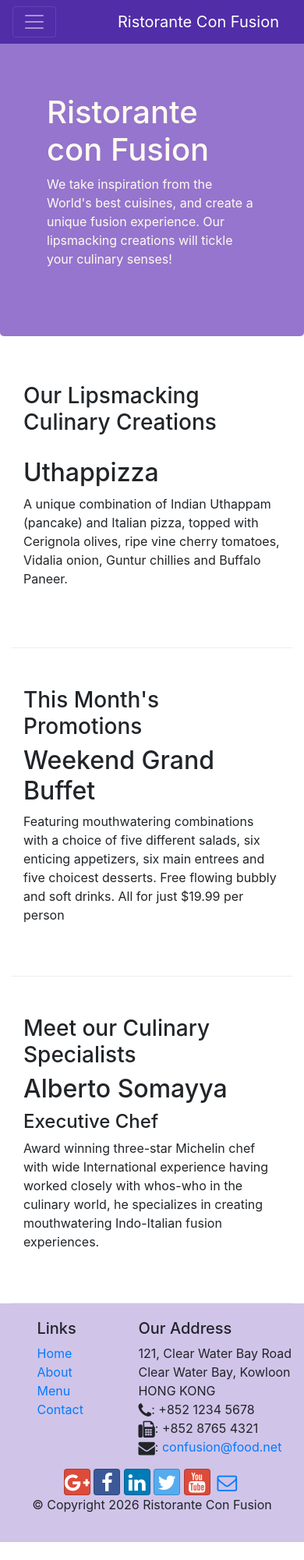
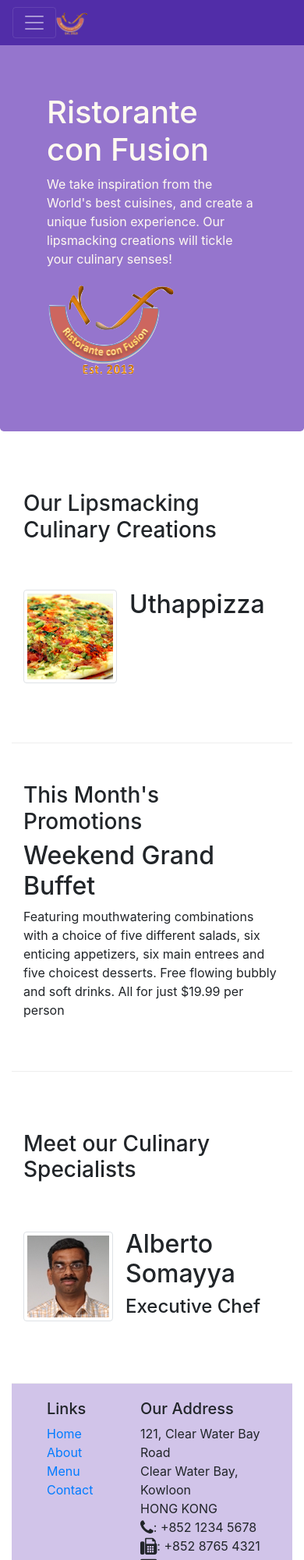
Before and after one commit to fezile-sudo/Bootstrap4, a website: page index.html in a window 390 px wide. Shown: the top 2000 px of the page at 78% size. Before the commit the page ends 1977 px from the top, so only its background shows below. Drawn offline with nearby package versions, Linux system fonts and the light colour scheme.

Commit message:
Images and Media

```diff
--- a/index.html
+++ b/index.html
@@ -15,13 +15,16 @@
     <title>Ristorante Con Fusion</title>
 </head>
 
+
 <body>
+
    <nav class="navbar navbar-dark navbar-expand-sm fixed-top">
         <div class="container">
             <button class="navbar-toggler" type="button" data-toggle="collapse" data-target="#Navbar">
                 <span class="navbar-toggler-icon"></span>
             </button>
-            <a class="navbar-brand" href="#">Ristorante Con Fusion</a>
+
+    <a class="navbar-brand mr-auto" href="#"><img src="img/logo.png" height="30" width="41"></a>
             <div class="collapse navbar-collapse" id="Navbar">
                 <ul class="navbar-nav mr-auto">
                         <li class="nav-item active"><a class="nav-link" href="#"><span class="fa fa-home fa-lg"></span> Home</a></li>
@@ -32,6 +35,8 @@
             </div>
         </div>
     </nav>
+
+
     <header class="jumbotron">
         <div class="container">
             <div class="row row-header">
@@ -39,22 +44,35 @@
                     <h1>Ristorante con Fusion</h1>
                     <p>We take inspiration from the World's best cuisines, and create a unique fusion experience. Our lipsmacking creations will tickle your culinary senses!</p>
                 </div>
-                <div class="col-12 col-sm">
+                <div class="col-12 col-sm align-self-center">
+                    <img src="img/logo.png" class="img-fluid">
+                </div>
                 </div>
             </div>
         </div>
     </header>
 
+
     <div class="container">
         <div class="row row-content align-items-center">
-            <div class="col-12 col=sm-4 order-sm-last col-md-3">
+            <div class="col-12 col-sm-4 order-sm-last col-md-3">
                 <h3>Our Lipsmacking Culinary Creations</h3>
             </div>
             <div class=" col col-sm order-sm-first col-md">
-                <h2>Uthappizza</h2>
-                <p>A unique combination of Indian Uthappam (pancake) and Italian pizza, topped with Cerignola olives, ripe vine cherry tomatoes, Vidalia onion, Guntur chillies and Buffalo Paneer.</p>
-            </div>
-        </div>
+                <div class="media">
+                    <img class="d-flex mr-3 img-thumbnail align-self-center"
+                            src="img/uthappizza.png" alt="Uthappizza">
+                    <div class="media-body">
+                        <h2 class="mt-0">Uthappizza</h2>
+                        <p class="d-none d-sm-block">A unique combination of Indian Uthappam (pancake) and
+                            Italian pizza, topped with Cerignola olives, ripe vine
+                            cherry tomatoes, Vidalia onion, Guntur chillies and
+                            Buffalo Paneer.</p>
+                        </div>
+                     </div>
+                    </div>
+                </div>
+
 
 
         <div class="row row-content align-items-center">
@@ -67,17 +85,28 @@
             </div>
         </div>
 
+
         <div class="row row-content align-items-center">
-            <div class="col-12 col=sm-4 order-sm-last  col-md-3">
+            <div class="col-12 col-sm-4 order-sm-last  col-md-3">
                 <h3>Meet our Culinary Specialists</h3>
             </div>
             <div class=" col col-sm order-sm-first  col-md">
-                <h2>Alberto Somayya</h2>
-                <h4>Executive Chef</h4>
-                <p>Award winning three-star Michelin chef with wide International experience having worked closely with whos-who in the culinary world, he specializes in creating mouthwatering Indo-Italian fusion experiences. </p>
+                <div class="media">
+                    <img class="d-flex mr-3 img-thumbnail align-self-center"
+                            src="img/alberto.png" alt="Alberto Somayya">
+                    <div class="media-body">
+                        <h2 class="mt-0">Alberto Somayya</h2>
+                        <h4>Executive Chef</h4>
+                        <p class="d-none d-sm-block">Award winning three-star Michelin chef with wide
+                            International experience having worked closely with
+                            whos-who in the culinary world, he specializes in
+                            creating mouthwatering Indo-Italian fusion experiences.
+                            </p>
+                    </div>
+                </div>
             </div>
-        </div>
-    </div>
+           </div>
+
 
     <footer class="footer">
          <div class="container">
@@ -91,6 +120,8 @@
                         <li><a href="./contactus.html">Contact</a></li>
                     </ul>
                 </div>
+
+
                 <div class="col-7 col-sm-5">
                     <h5>Our Address</h5>
                     <address>
@@ -103,6 +134,8 @@
                       <a href="mailto:confusion@food.net">confusion@food.net</a>
 		           </address>
                 </div>
+
+
                 <div class="col-12 col-sm-4 align-self-center">
                     <div class="text-center">
                         <a class="btn btn-social-icon btn-google" href="http://google.com/+"><i class="fa fa-google-plus"></i></a>
@@ -114,6 +147,7 @@
                     </div>
                 </div>
            </div>
+
            <div class="row justify-content-center">
                 <div class="col-auto">
                     <p>© Copyright 2026 Ristorante Con Fusion</p>
@@ -121,10 +155,12 @@
            </div>
         </div>
     </footer>
+
     <!-- jQuery first, then Popper.js, then Bootstrap JS. -->
     <script src="node_modules/jquery/dist/jquery.slim.min.js"></script>
     <script src="node_modules/popper.js/dist/umd/popper.min.js"></script>
     <script src="node_modules/bootstrap/dist/js/bootstrap.min.js"></script>
+
 </body>
 
 </html>
```
Also changed, not shown: aboutus.html (+4 -2 lines), contactus.html (+33 -7 lines), img/alberto.png (added), img/buffet.png (added), img/logo.png (added), img/uthappizza.png (added), 1 other file.
